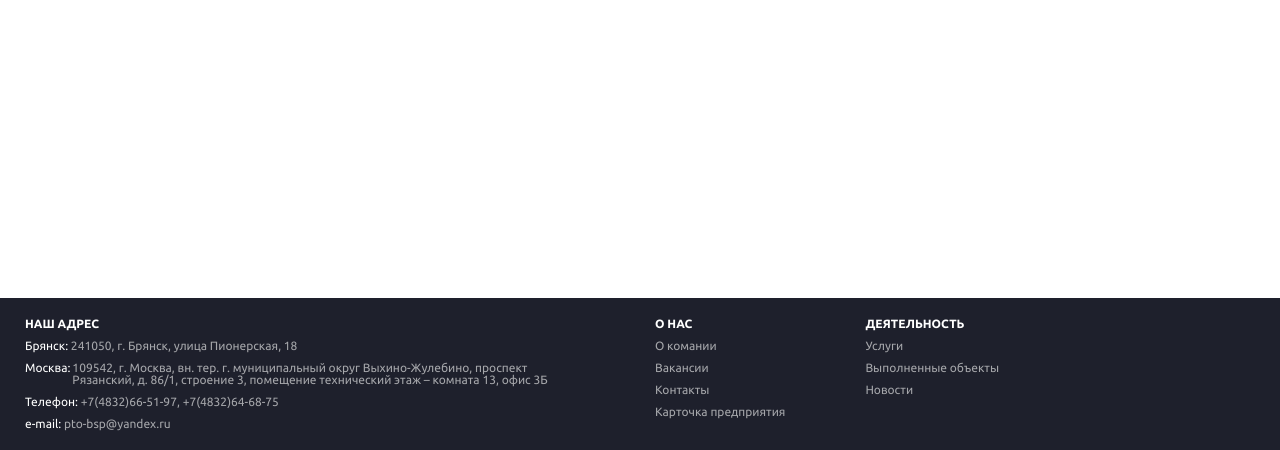
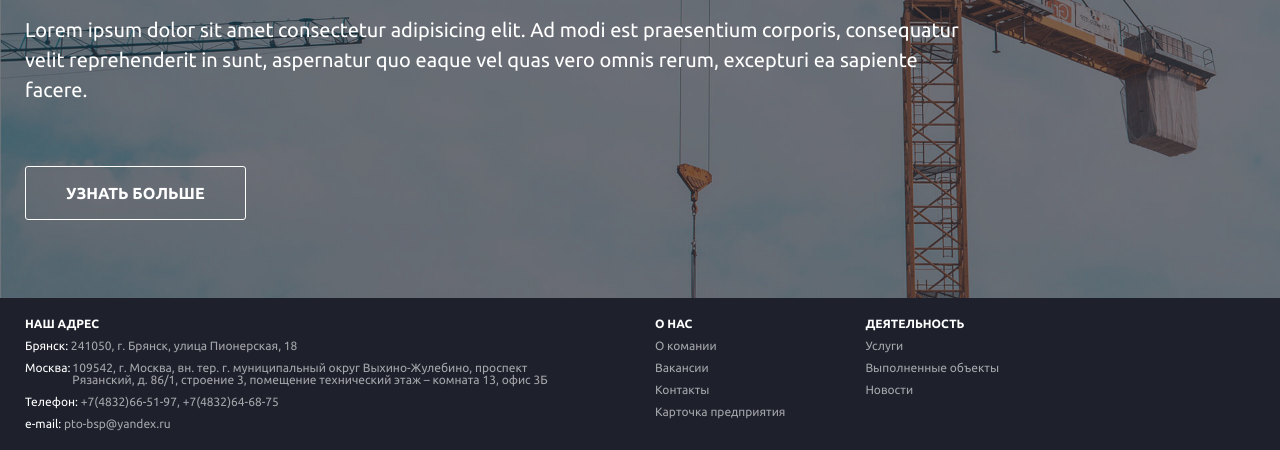
Before and after one commit to luibkin/bsp-plus, a plain HTML site: page index.html in a window 1280 px wide. Shown: the part 350-800 px from the top of the page. Drawn offline with Linux system fonts and the light colour scheme.

Commit message:
Update style.css

```diff
--- a/css/style.css
+++ b/css/style.css
@@ -170,7 +170,7 @@ body {
 
 .main {
    flex: 1 1 auto;
-   background: url('img/bg-image.jpg') 50% 50%/cover no-repeat;
+   background: url('../img/bg-image.jpg') 50% 50%/cover no-repeat;
 }
 .main-container {
    width: 100%;
```
